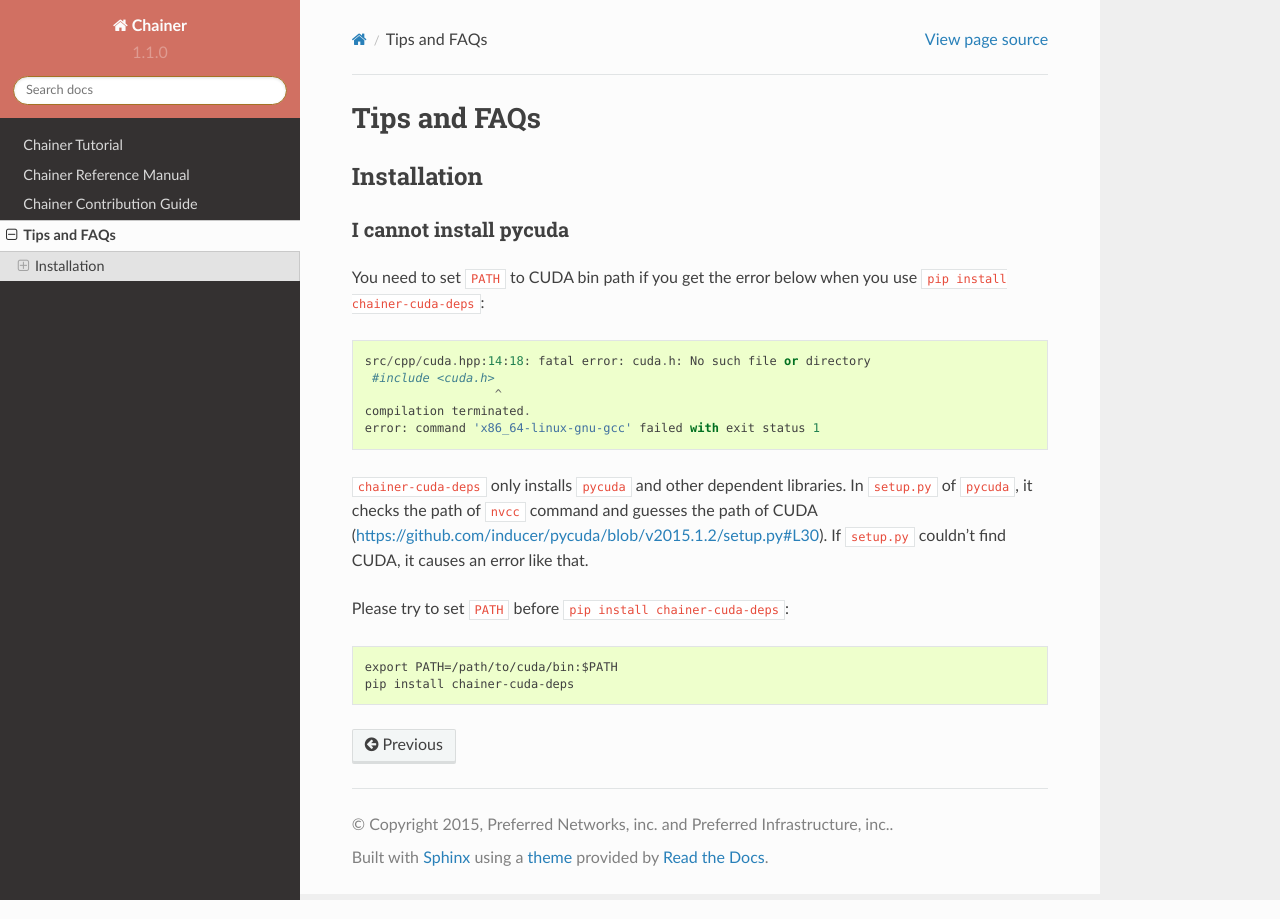
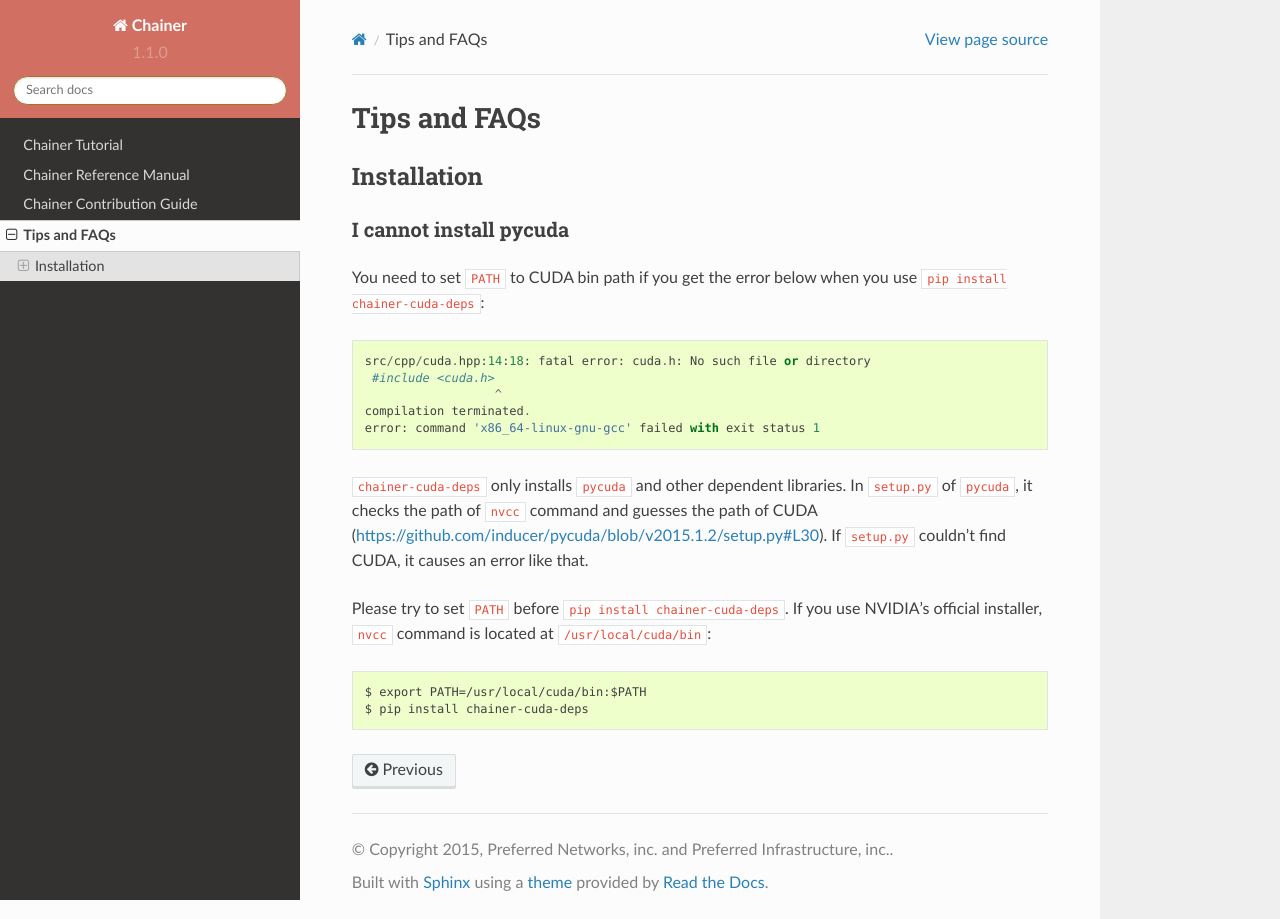
Before and after one commit to mitmul/intel-chainer, a Sphinx documentation site: the page built from docs/source/tips.rst, in a window 1280 px wide. Built offline with Sphinx 7.4.7 and the Read the Docs theme 2.0.0, drawn with Linux system fonts in a browser that asks for light colours.

Commit message:
Wrote official cuda path

```diff
--- a/docs/source/tips.rst
+++ b/docs/source/tips.rst
@@ -19,7 +19,8 @@
 In ``setup.py`` of ``pycuda``, it checks the path of ``nvcc`` command and guesses the path of CUDA (https://github.com/inducer/pycuda/blob/v2015.1.2/setup.py#L30).
 If ``setup.py`` couldn't find CUDA, it causes an error like that.
 
-Please try to set ``PATH`` before ``pip install chainer-cuda-deps``::
+Please try to set ``PATH`` before ``pip install chainer-cuda-deps``.
+If you use NVIDIA's official installer, ``nvcc`` command is located at ``/usr/local/cuda/bin``::
 
-   export PATH=/path/to/cuda/bin:$PATH
-   pip install chainer-cuda-deps
+   $ export PATH=/usr/local/cuda/bin:$PATH
+   $ pip install chainer-cuda-deps
```
